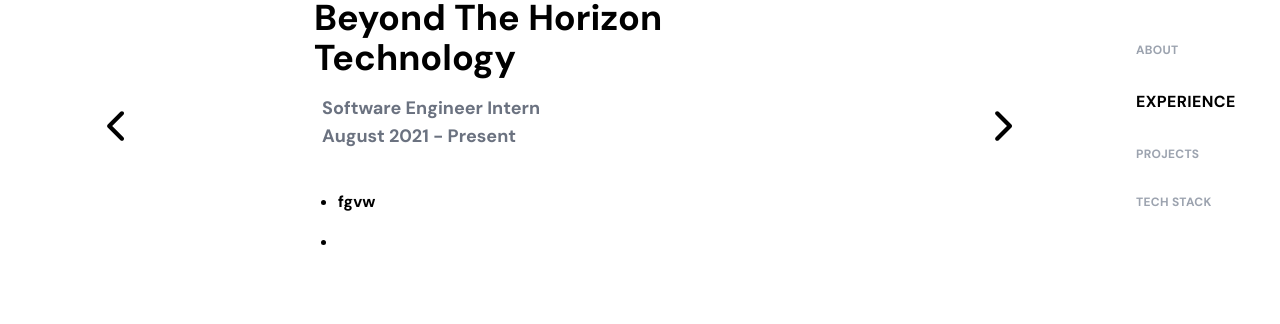
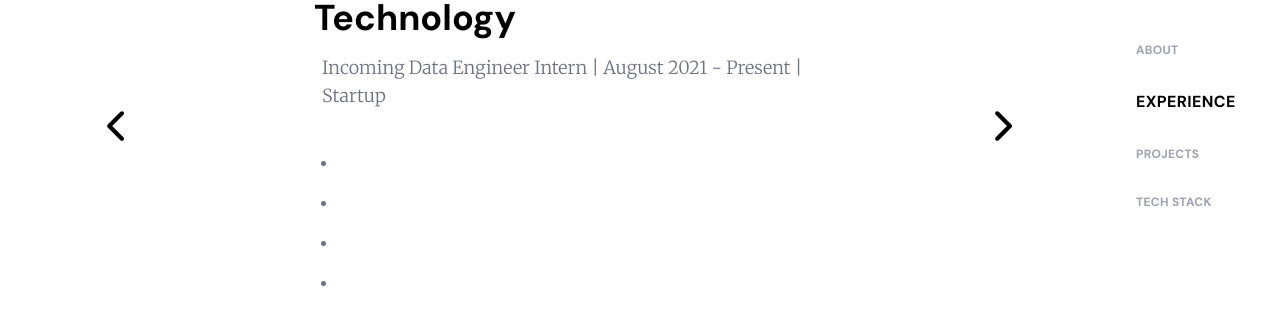
Before and after one commit to davidk101/portfolio, a React (Create React App) app in the folder portfolio-website/: page /experience in a window 1280 px wide. Shown: the part 298-622 px from the top of the page. Built offline with nearby package versions, Linux system fonts and the light colour scheme.

Commit message:
update experience page contents

```diff
--- a/portfolio-website/src/components/experience.js
+++ b/portfolio-website/src/components/experience.js
@@ -1,17 +1,18 @@
 import React from "react";
 
-const WorkCard = ({ head1, head2, head3, body1, body2 }) => {
+const WorkCard = ({ head1, head2, body1, body2, body3, body4 }) => {
     return (
         <div className="flex-1 h-full flex flex-col items-center justify-center mb-16">
             <div className="w-11/12 xl:w-7/12 flex flex-col">
                 <h1 className="font-bold text-3xl md:text-4xl">{head1}</h1>
-                <p className="ml-2 mt-4 text-sm md:text-lg text-gray-500 font-medium">
+                <p className="ml-2 mt-4 text-sm md:text-lg text-gray-500 font-serif font-medium">
                     {head2}
                 </p>
-                <p className="ml-2 text-sm md:text-lg text-gray-500 font-medium">{head3}</p>
-                <ul className="list-disc mt-10 ml-6 text-lg">
+                <ul className="list-disc mt-10 ml-6 text-gray-500 font-serif text-lg">
                     <li className="text-sm md:text-base">{body1}</li>
                     <li className="mt-4 text-sm md:text-base">{body2}</li>
+                    <li className="mt-4 text-sm md:text-base">{body3}</li>
+                    <li className="mt-4 text-sm md:text-base">{body4}</li>
                 </ul>
             </div>
         </div>
--- a/portfolio-website/src/pages/experience.js
+++ b/portfolio-website/src/pages/experience.js
@@ -11,21 +11,54 @@
     const workList = [
         {
             head1: "Beyond The Horizon Technology",
-            head2: "Software Engineer Intern",
-            head3: "August 2021 - Present",
-            body1:
-                "fgvw",
-            body2:
-                "sss",
+            head2: "Incoming Data Engineer Intern | August 2021 - Present | Startup",
         },
         {
-            head1: "Beyond The Horizon Technology",
-            head2: "Software Engineer Intern",
-            head3: "August 2021 - Present",
+            head1: "NCR Corporation",
+            head2: "Software Engineer Intern | May - August 2021 | Fortune 500",
             body1:
-                "dninv",
+                "Deployed a feature being rolled out to 500+ new restaurants in North America every month starting in Q1 of 2022 to establish IoT security across the entire lifecycle of Point-Of-Sale terminal systems.",
             body2:
-                "sss",
+                "Built an API to initiate a chain of trust between handheld devices and Kubernetes clusters on-prem.",
+            body3:"Reduced the time taken to bootstrap trust in clusters of newly manufactured handheld devices by 50%.",
+            body4:"Tech Stack:  Go, Docker, Kubernetes, Terraform, GCP"
+        },
+        {
+            head1: "Autism Treatment Center",
+            head2: "Software Developer | January - May 2021 | Startup",
+            body1:
+                "Implemented a patient management system in-house to reduce expenditure by $15,000 annually.",
+            body2:
+                "Architected user authentication and authorization for delegation of administrative privileges while meeting HIPAA privacy standards.",
+            body3: "Developed a RESTful API to manage patient, therapist and session data.",
+            body4:"Tech Stack:  Node.js, Express.js, React.js, TypeScript, MongoDB"
+        },
+        {
+            head1: "Association for Computing Machinery",
+            head2: "Undergraduate Researcher | February - May 2021",
+            body1:
+                "Improved the utility of temporal LiDAR data in the semantic segmentation of objects on the road by an accuracy of 3-5%.",
+            body2:
+                "Implemented a Local Feature Aggregation model for the LiDAR point cloud.",
+            body3:"Increased the density of the LiDAR point cloud by utilizing the Iterative Closest Point algorithm.",
+            body4:"Tech Stack: Python, C++, TensorFlow"
+        },
+        {
+            head1: "City of Dallas - Office of Innovation",
+            head2: "Software Developer | August - December 2020",
+            body1:
+                "Developed an API to retrieve service request data from the Salesforce database schema in real-time.",
+            body2:
+                "Optimized retrieval of service request data for the preceding 60 months by 30%.",
+            body3:"Automated 'Service Performance Reports' generation for Dallas' 14 City Council Members.",
+            body4:"Tech Stack:  Node.js, Express.js, React.js, TypeScript, SOQL"
+        },
+        {
+            head1: "UT Dallas",
+            head2: "Peer Advisor| August 2019 - May 2021",
+            body1:
+                "Advised and mentored 40+ undergraduate Engineering majors for four semesters to promote academic excellence in the field of Engineering while ensuring a smooth transition from high school to college.",
+
         }
     ];
 
@@ -66,9 +99,10 @@
                                 <WorkCard
                                     head1={work.head1}
                                     head2={work.head2}
-                                    head3={work.head3}
                                     body1={work.body1}
-                                    body3={work.body2}/>
+                                    body2={work.body2}
+                                    body3={work.body3}
+                                    body4={work.body4}/>
                             )}
                         </div>
                     );
```
